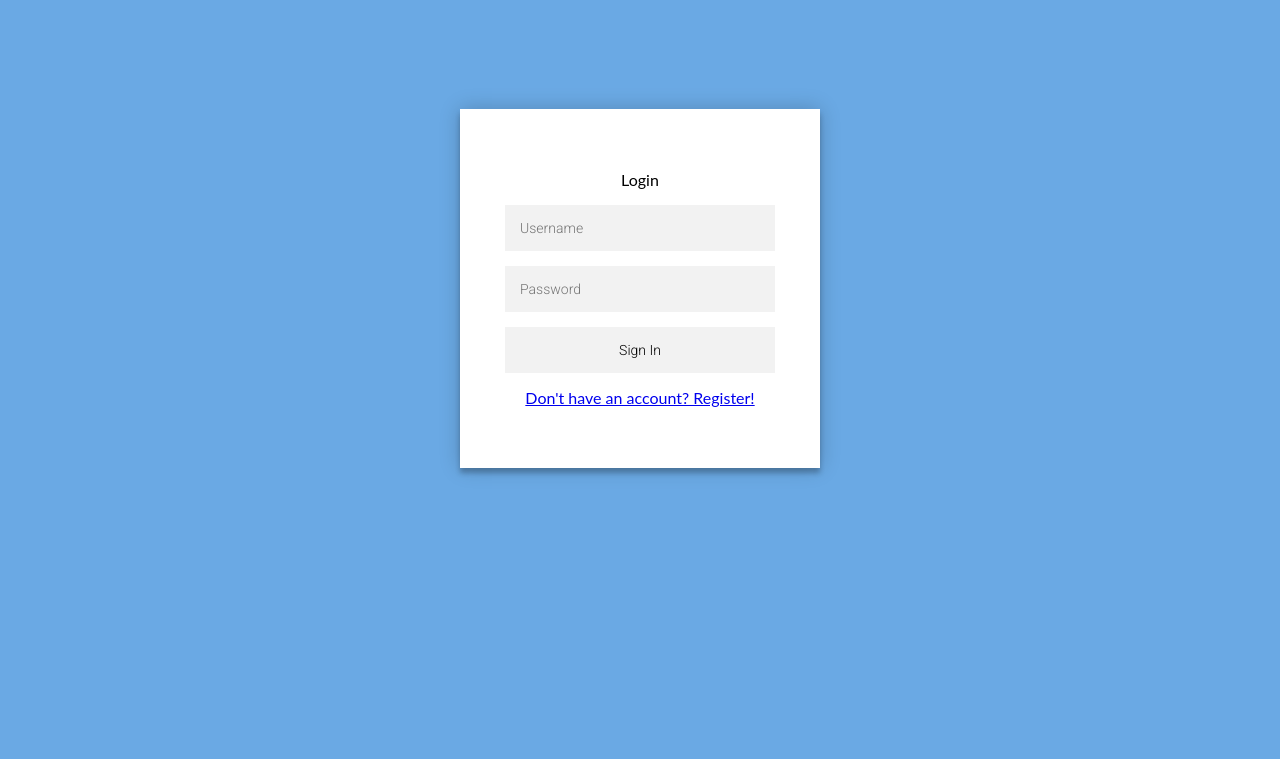
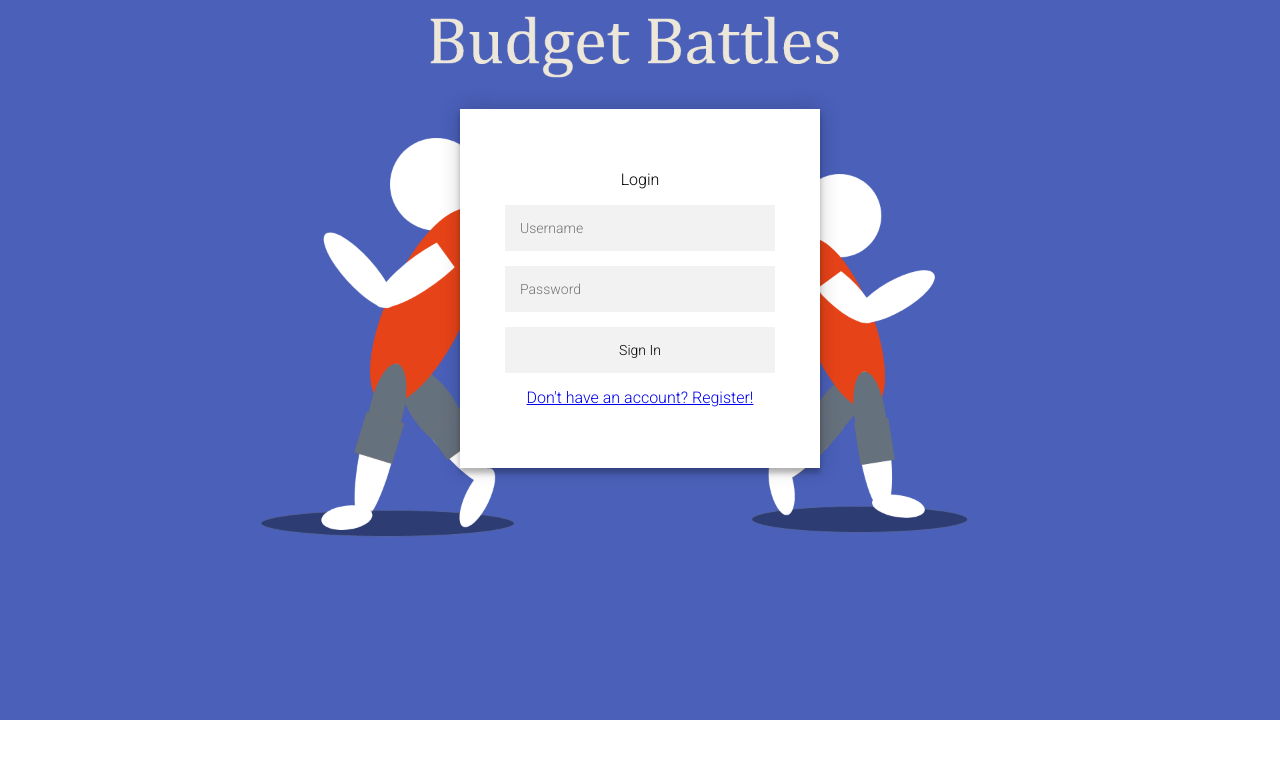
Before and after one commit to johnyenter-briars/BudgetBattles, a Flask app: page / in a window 1280 px wide. Shown: the top 759 px of the page. Run offline with Flask 2, Linux system fonts and the light colour scheme.

Commit message:
Login Background Changes

```diff
--- a/static/css/global.css
+++ b/static/css/global.css
@@ -1,4 +1,7 @@
 @import url(https://fonts.googleapis.com/css?family=Roboto:300);
+html {
+  height: 100%;
+}
 .login-page {
   width: 360px;
   padding: 8% 0 0;
@@ -91,7 +94,7 @@
   color: #ef3b3a;
 }
 body {
-  transition: background-color 0.5s;
+  /* transition: background-color 0.5s;
   background: #84a2c5;
   background: -webkit-linear-gradient(
     right,
@@ -105,13 +108,15 @@ body {
   );
   background: -o-linear-gradient(right, rgb(106, 169, 228), rgb(106, 169, 228));
   background: linear-gradient(to left, rgb(106, 169, 228), rgb(106, 169, 228));
-  /* background-image: url(/static/web\1920\–\1png); */
   font-family: "Roboto", sans-serif;
   -webkit-font-smoothing: antialiased;
-  -moz-osx-font-smoothing: grayscale;
+  -moz-osx-font-smoothing: grayscale; */
+  background-image: url(/static/loginBG.png);
+  background-repeat: no-repeat;
+  background-size: 100% auto;
 }
 body {
-  font-family: "Lato", sans-serif;
+  font-family: "Roboto", sans-serif;
   transition: background-color 0.5s;
 }
 
--- a/static/css/home.css
+++ b/static/css/home.css
@@ -1,8 +1,3 @@
-body {
-  font-family: "Lato", sans-serif;
-  transition: background-color 0.5s;
-}
-
 .sidenav {
   height: 100%;
   width: 0;
--- a/templates/index.html
+++ b/templates/index.html
@@ -1,6 +1,6 @@
 {% extends "header.html" %}
 {% block content %}
-<div class="login-page">
+<div class="login-page" id="loginbody">
 	<div class="form">
 		<p>Login</p>
 	  <form action="/signin" method="post">
```
Also changed, not shown: static/Web 1920 – 1.png (deleted), static/Web 1920 – 1@2x.png (deleted), static/loginBG.png (added).
